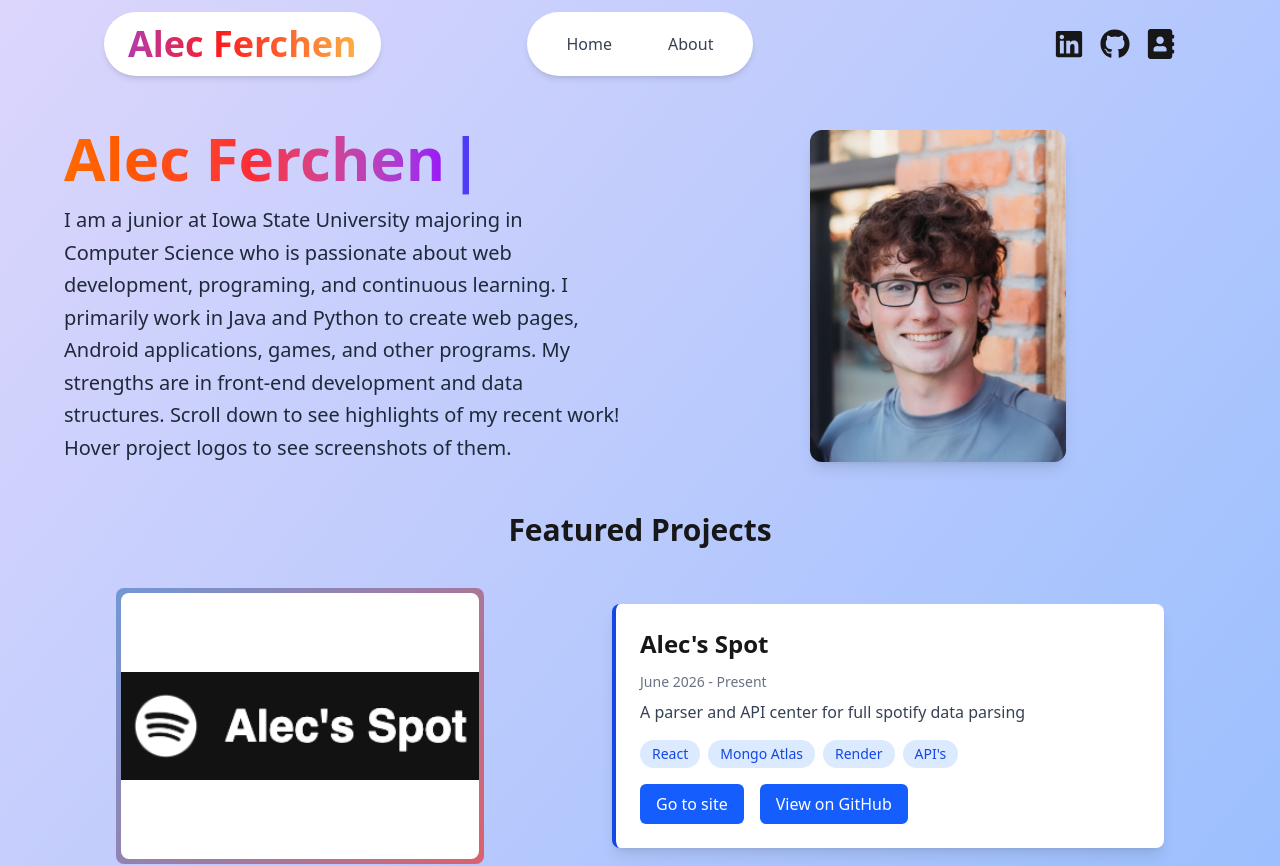
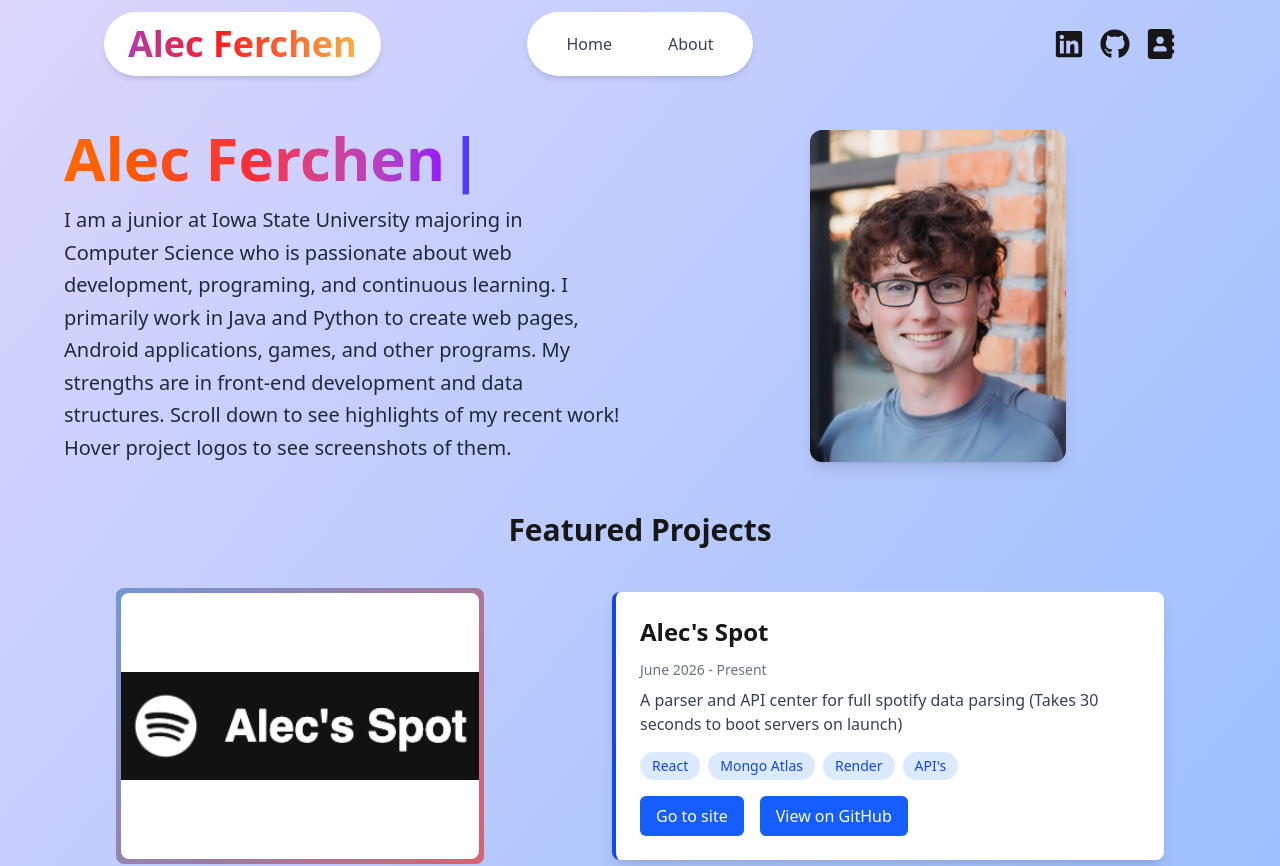
Before and after one commit to aferchen/Personal, a React (Vite) app: page / in a window 1280 px wide. Shown: the top 866 px of the page. Built offline with nearby package versions, Linux system fonts and the light colour scheme.

Commit message:
slight fixes

```diff
--- a/src/components/FeaturedProjects.jsx
+++ b/src/components/FeaturedProjects.jsx
@@ -19,11 +19,11 @@ export default function FeaturedProjects() {
     {
       title: "Alec's Spot",
       description:
-        "A parser and API center for full spotify data parsing",
+        "A parser and API center for full spotify data parsing (Takes 30 seconds to boot servers on launch)",
       imageSrc: AlecsSpot,
       hoverImg: AlecsSpotData,
       banners: ["React", "Mongo Atlas", "Render", "API's"],
-      Link: "alecs-spot.vercel.app",
+      Link: "https://alecs-spot.vercel.app",
       LinkDesc: "Go to site",
       date: "June 2026 - Present",
       Link2: "https://github.com/aferchen/Alecs-Spot",
```
